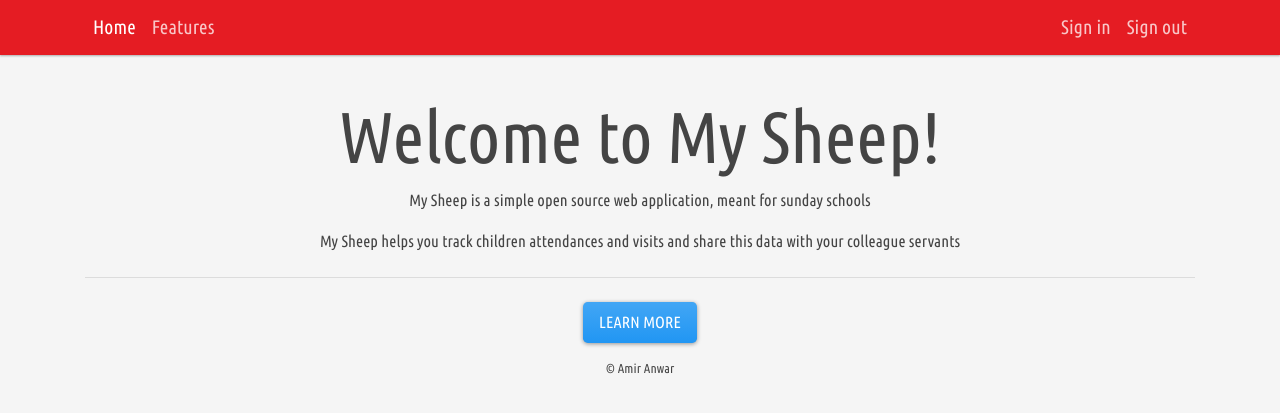
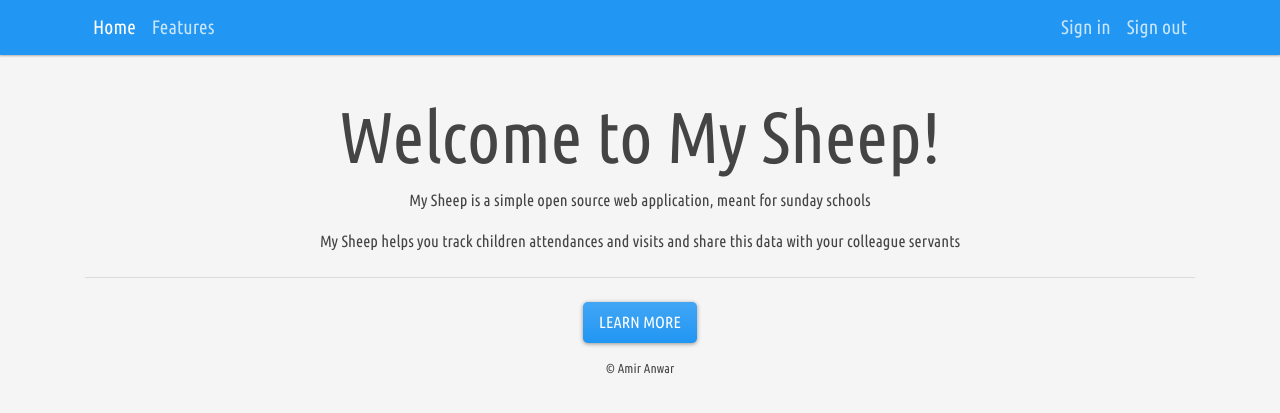
Before and after one commit to amir511/My-Sheep-Flask-edition, a Flask app: page / in a window 1280 px wide. Shown: the top 413 px of the page. Run offline with Flask 2, Linux system fonts and the light colour scheme; some libraries are stand-ins or nearby versions.

Commit message:
changed navbar color

```diff
--- a/templates/base.html
+++ b/templates/base.html
@@ -13,7 +13,7 @@
 
   </head>
   <body>
-    <nav class="navbar navbar-expand-lg navbar-dark bg-danger">
+    <nav class="navbar navbar-expand-lg navbar-dark bg-primary">
         <div class="container">
                 <div class="collapse navbar-collapse" id="navbarColor02">
                   <ul class="navbar-nav mr-auto">
```
